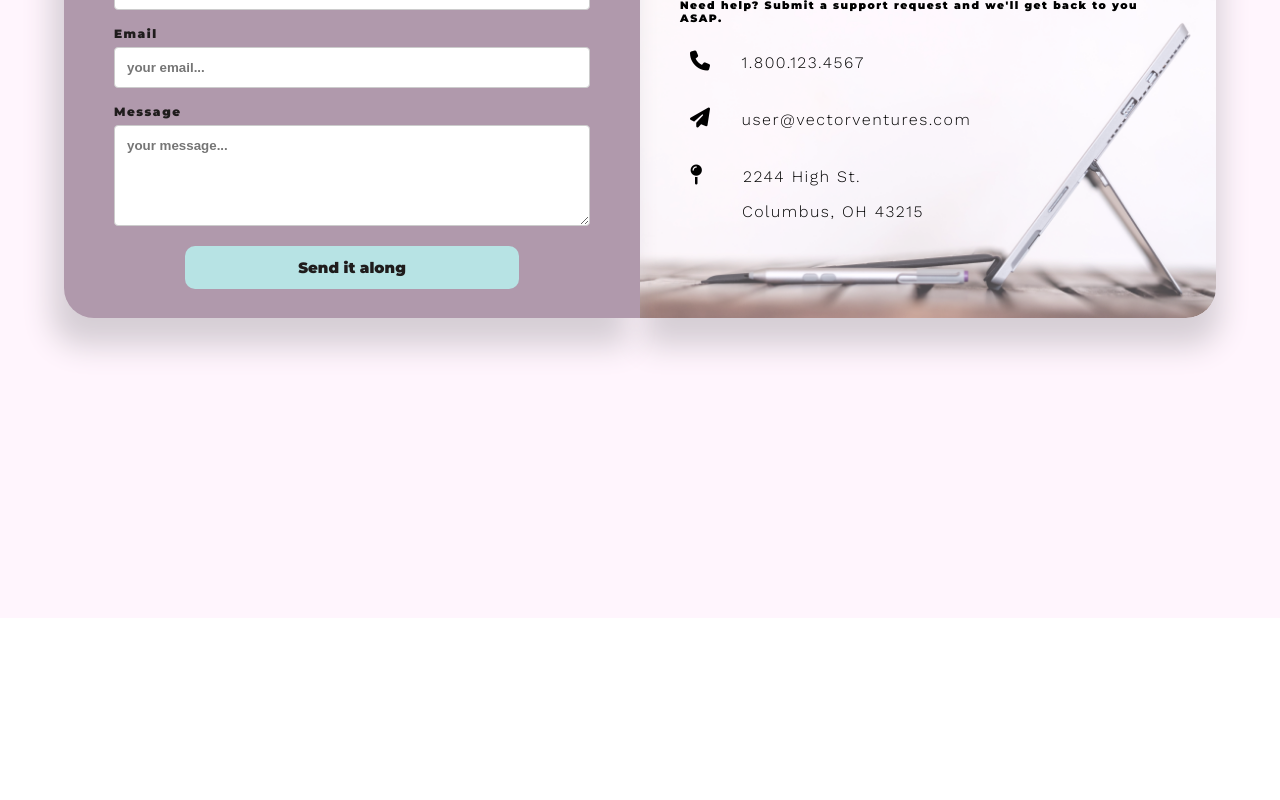
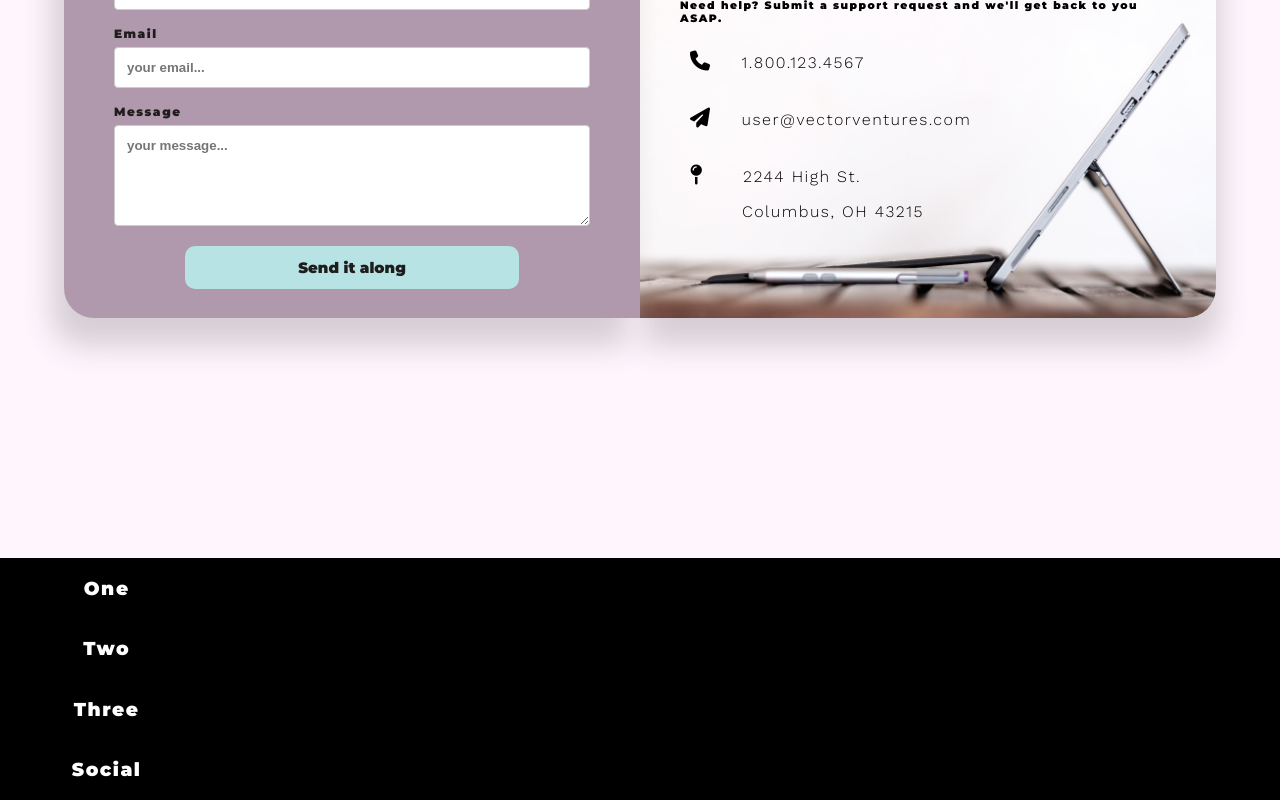
Before and after one commit to puleri/Videologic-Miniapp, a React (Create React App) app in the folder client/: page /#/ in a window 1280 px wide. Shown: the part 250-1050 px from the top of the page. Before the commit the page ends 868 px from the top, so only its background shows below. Built offline with nearby package versions, Linux system fonts and the light colour scheme.

Commit message:
Footer added to route-- Wireframe

```diff
--- a/client/src/App.css
+++ b/client/src/App.css
@@ -3,17 +3,23 @@ body, html {
   letter-spacing: 1.5px;
   margin: 0;
   padding: 0;
-  min-height: 100% !important;
+  /* min-height: 100% !important; */
 }
 .main-content {
   height: 100%;
 }
 .Footer {
-  background-color: #2C7593;
+  display: grid;
+  grid-template-columns: repeat(6, 1fr);
+  background-color: black;
+  color: white;
   position:absolute;
   left: 0;
-  bottom: 0;
+  bottom: -250px;
   width: 100vw;
+}
+.grid {
+  grid-column: 1;
 }
 .clear {
   clear:both;
@@ -30,7 +36,7 @@ body, html {
   position: absolute;
   top: 68px;
   width: 100%;
-  height: 100%;
+  height: 120%;
 }
 .background {
   position: absolute;
@@ -53,7 +59,6 @@ body, html {
     border-radius: 0 30px 30px 0;
     top:0;
     left:0;
-    opacity:0.7;
 }
 
 .header {
--- a/client/src/App.js
+++ b/client/src/App.js
@@ -5,7 +5,7 @@ import Header from './components/Header/Header.js';
 import AdminPanel from './components/AdminPanel/AdminPanel.js'
 import Support from './components/Support/Support.js'
 import ThankYou from './components/ThankYou/ThankYou.js'
-// import Footer from './components/Footer/Footer.js'
+import Footer from './components/Footer/Footer.js'
 
 function App() {
 
@@ -27,6 +27,9 @@ function App() {
       <Route path='/AdminPanel' render={() => (
         <AdminPanel />
       )} />
+      <Route path='/' render={() => (
+        <Footer />
+      )}/>
       </div>
 
     </div>
--- a/client/src/components/Footer/Footer.js
+++ b/client/src/components/Footer/Footer.js
@@ -4,7 +4,18 @@ class Footer extends Component {
   render() {
     return (
       <div  className="Footer">
-        <h1>hi</h1>
+        <div className="grid">
+        <h3>One</h3>
+        </div>
+        <div className="grid">
+        <h3>Two</h3>
+        </div>
+        <div className="grid">
+        <h3>Three</h3>
+        </div>
+        <div className="grid">
+        <h3>Social</h3>
+        </div>
       </div>
     )
   }
--- /dev/null
+++ b/client/src/components/Settings/Settings.js
@@ -0,0 +1 @@
+// Add page that allows user to update user settings etc.
```
